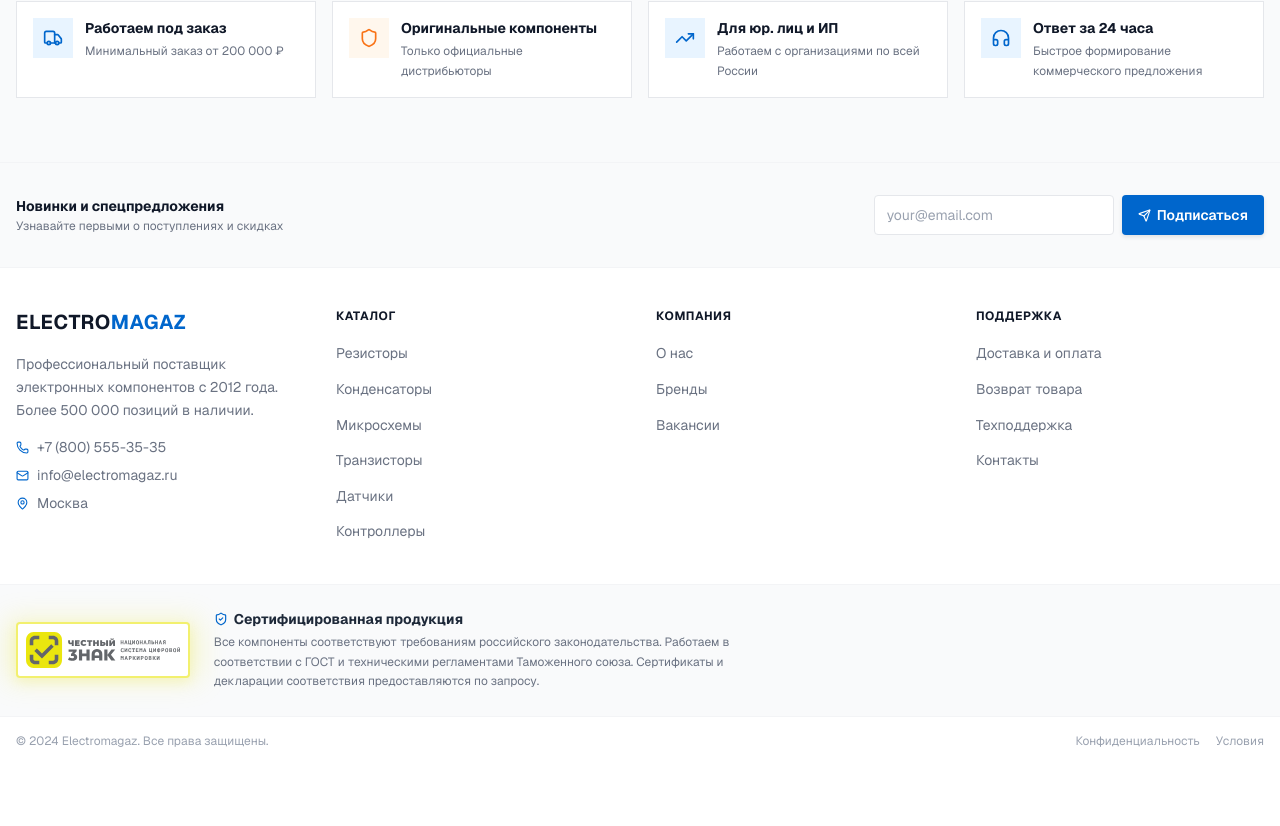
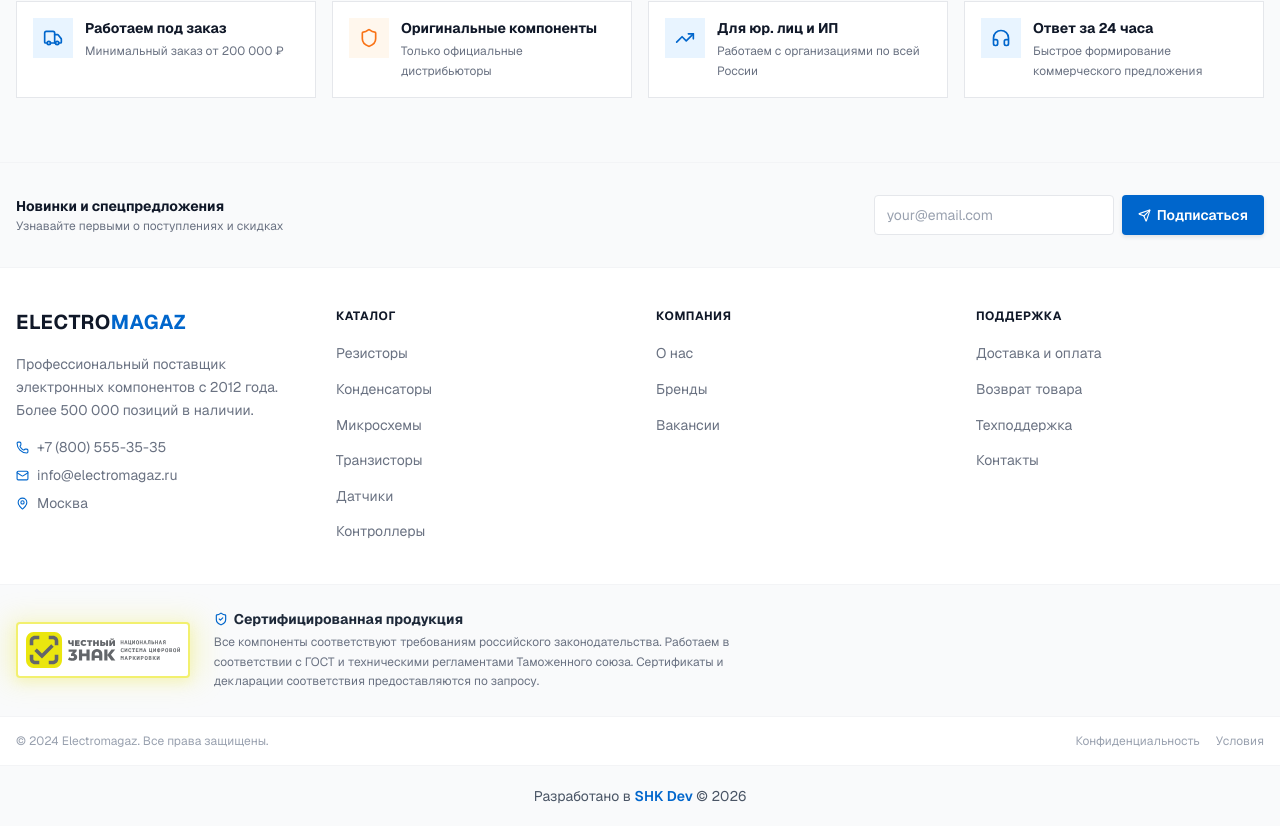
Before and after one commit to cyberjuke2077/magazik, a Next.js app: page / in a window 1280 px wide. Shown: the part 3306-4132 px from the top of the page. Before the commit the page ends 4071 px from the top, so only its background shows below. Built offline with nearby package versions, Linux system fonts and the light colour scheme.

Commit message:
Add SHK Dev copyright to footer

```diff
--- a/src/components/layout/footer.tsx
+++ b/src/components/layout/footer.tsx
@@ -157,6 +157,22 @@
           </div>
         </div>
       </div>
+
+      {/* SHK Dev Copyright */}
+      <div className="text-center py-5 bg-gray-50 border-t border-gray-100">
+        <div className="text-sm text-gray-600">
+          Разработано в{' '}
+          <a
+            href="https://sharashka.onrender.com"
+            target="_blank"
+            rel="noopener noreferrer"
+            className="text-[#0066cc] font-semibold hover:text-[#0052a3] transition-colors"
+          >
+            SHK Dev
+          </a>
+          {' '}© 2026
+        </div>
+      </div>
     </footer>
   )
 }
```
